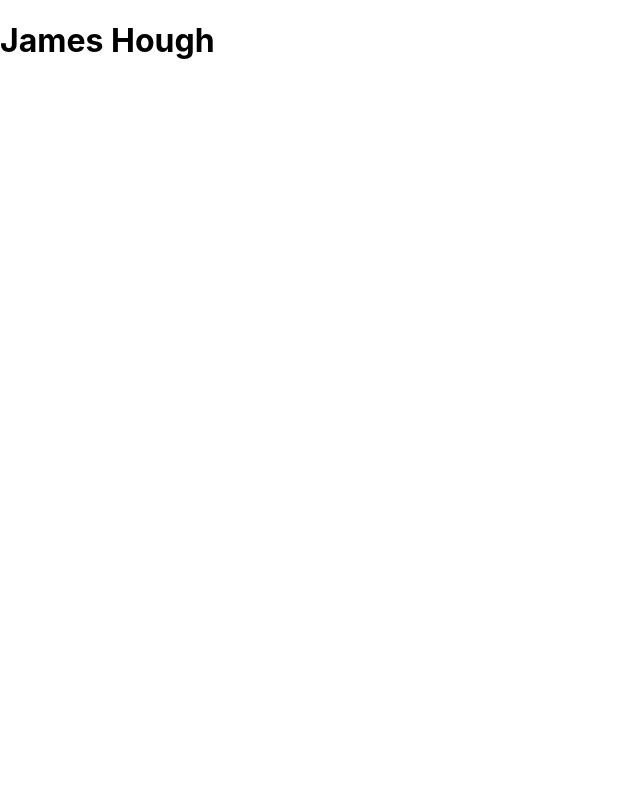
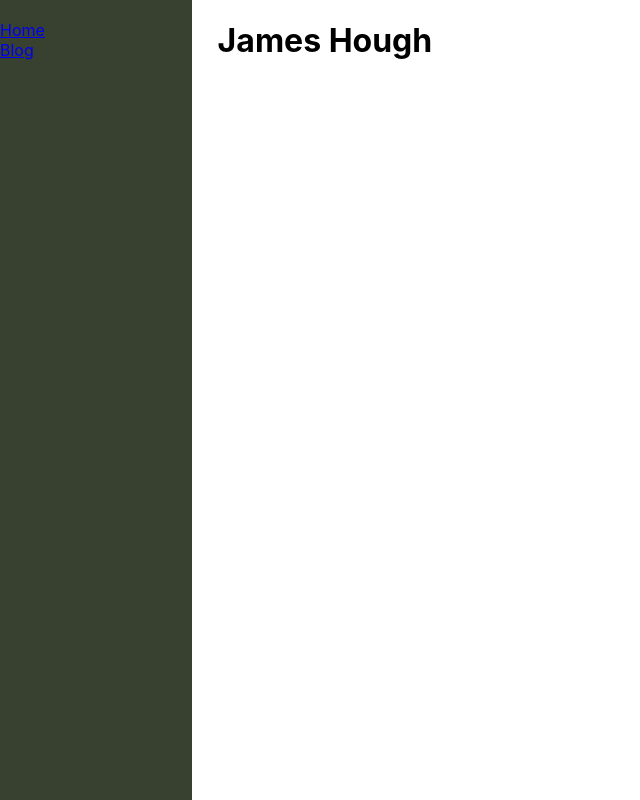
Before and after one commit to jehough/personalsite, a React (Create React App) app in the folder personal-site/: page / in a window 1280 px wide. Shown: the whole page, without its empty margins (0-640 px from the left). Built offline with nearby package versions, Linux system fonts and the light colour scheme.

Commit message:
puts navbar on side

```diff
--- a/personal-site/src/App.css
+++ b/personal-site/src/App.css
@@ -36,3 +36,19 @@
     transform: rotate(360deg);
   }
 }
+
+.navside {
+  background-color: #384030;
+  height: 100%;
+  width: 15%;
+  position: fixed;
+  z-index: 1;
+  top: 0;
+  left: 0;
+  overflow-x: hidden;
+  padding-top: 20px;
+}
+
+.main {
+  padding-left: 17%;
+}
--- a/personal-site/src/root_router.js
+++ b/personal-site/src/root_router.js
@@ -5,12 +5,16 @@ import {
   Switch
 } from 'react-router-dom';
 import Home from './views/containers/home'
+import NavSideBar from './views/containers/sidebar'
 
 export default class RootRouter extends Component{
   render(){
     return(
       <Router>
-        <Route exact path='/' component={Home} />
+        <NavSideBar />
+        <div className="main">
+          <Route path='/' component={Home}/>
+        </div>
       </Router>
     )
   }
--- a/personal-site/src/views/containers/home.js
+++ b/personal-site/src/views/containers/home.js
@@ -3,7 +3,9 @@ import React, {Component} from 'react';
 export default class Home extends Component{
   render(){
     return(
-      <h1>James Hough</h1>
+
+        <h1>James Hough</h1>
+
     )
   }
 }
--- /dev/null
+++ b/personal-site/src/views/containers/sidebar.js
@@ -0,0 +1,24 @@
+import React, {Component} from 'react';
+import {Link} from 'react-router-dom';
+import Navbar from 'react-bootstrap/Navbar'
+import Nav from 'react-bootstrap/Nav'
+import NavDropdown from 'react-bootstrap/NavDropdown'
+
+
+class NavSideBar extends Component {
+  render(){
+    return(
+      <Navbar className="navside">
+        <Nav className="navItems">
+          <Link to="/">Home</Link>
+          <NavDropdown title="Blog" id="basic-nav-dropdown">
+            <NavDropdown.Item><Link to='/blog'>Blog Post 1</Link></NavDropdown.Item>
+            <NavDropdown.Item><Link to='/blog'>Blog Post 2</Link></NavDropdown.Item>
+          </NavDropdown>
+        </Nav>
+      </Navbar>
+    )
+  }
+}
+
+export default NavSideBar
```
